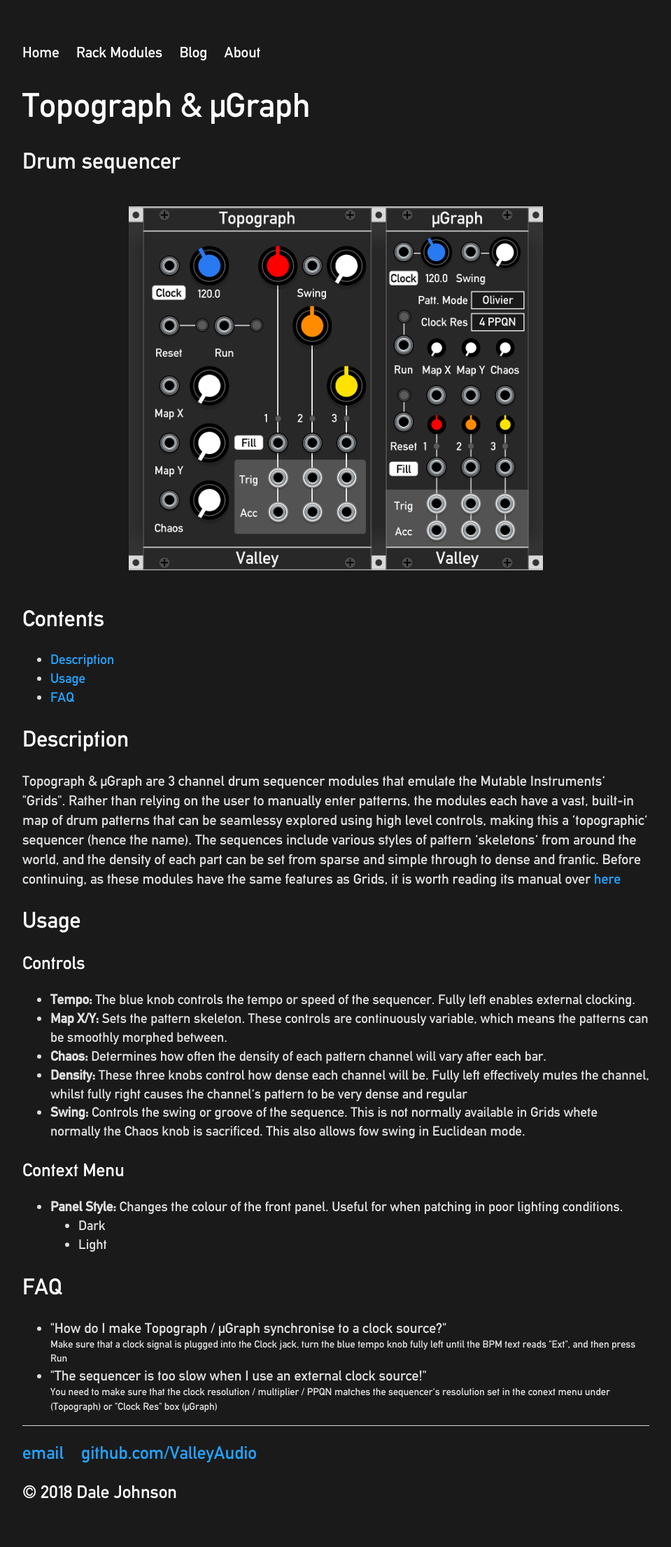
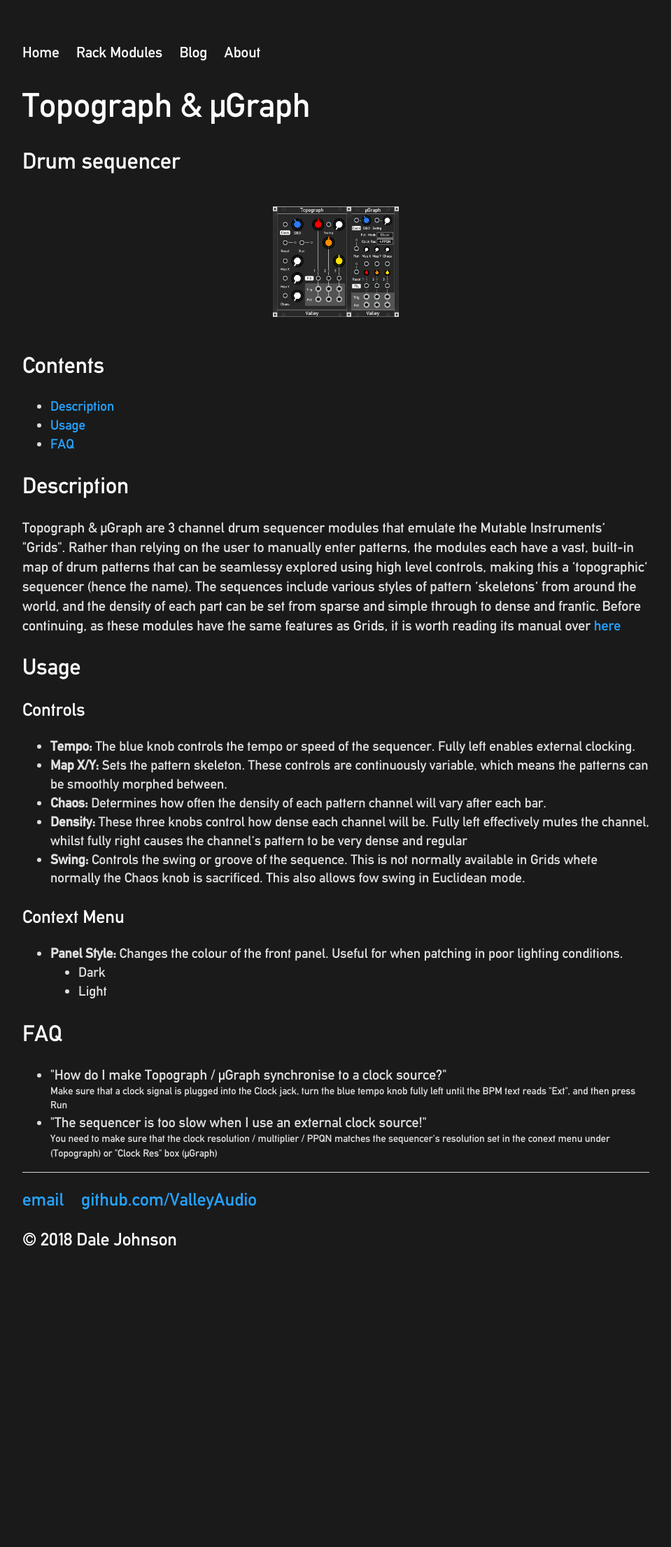
Before and after one commit to ValleyAudio/ValleyAudio.github.io, a Jekyll site: the page built from rack/topograph/topograph.html, in a window 1280 px wide. Shown: the whole page at 70% size, without its empty margins (160-1119 px from the left). Built offline with Jekyll 4.4.1, drawn with Linux system fonts in a browser that asks for light colours; after the commit the page ends 1849 px from its top, so only the background shows below that.

Commit message:
Formatting

```diff
--- a/rack/plateau/plateau.html
+++ b/rack/plateau/plateau.html
@@ -6,7 +6,7 @@
     <h1>Plateau</h1>
     <h2>Lush plate reverb
     <center>
-        <img src="images/plateau.jpg" alt="Plateau" style="width:20%;margin-top:10px;margin-bottom:10px;">
+        <img src="images/plateau.jpg" alt="Plateau" width="20%" style="margin-top:10px;margin-bottom:10px;">
     </center>
     <h2>Contents</h2>
     <ul>
--- a/rack/topograph/topograph.html
+++ b/rack/topograph/topograph.html
@@ -6,7 +6,7 @@
     <h1>Topograph & µGraph</h1>
     <h2>Drum sequencer</h2>
     <center>
-        <img src="topograph.jpg" alt="Topograph & µGraph" style="width:66%;margin-top:20px;margin-bottom:20px;">
+        <img src="topograph.jpg" alt="Topograph & µGraph" width="20%" style="margin-top:20px;margin-bottom:20px;">
     </center>
     <h2>Contents</h2>
     <ul>
```
